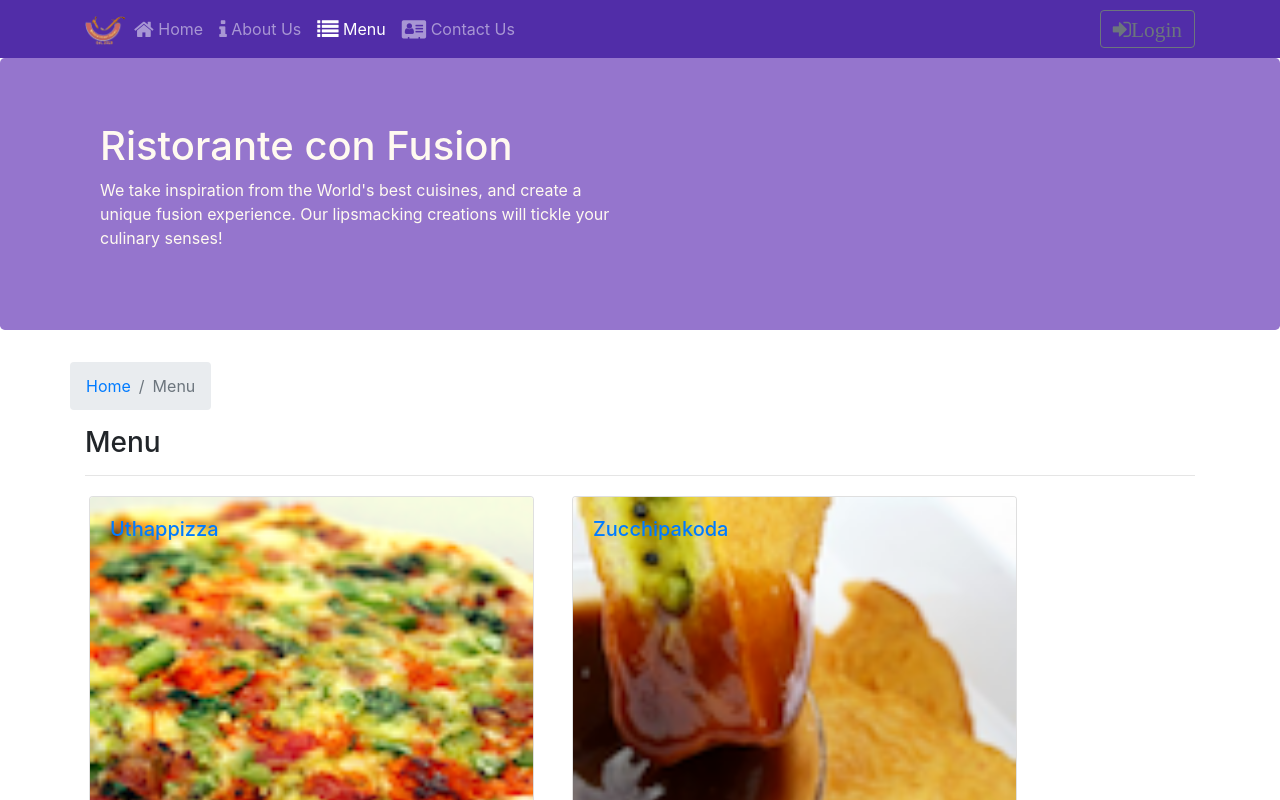
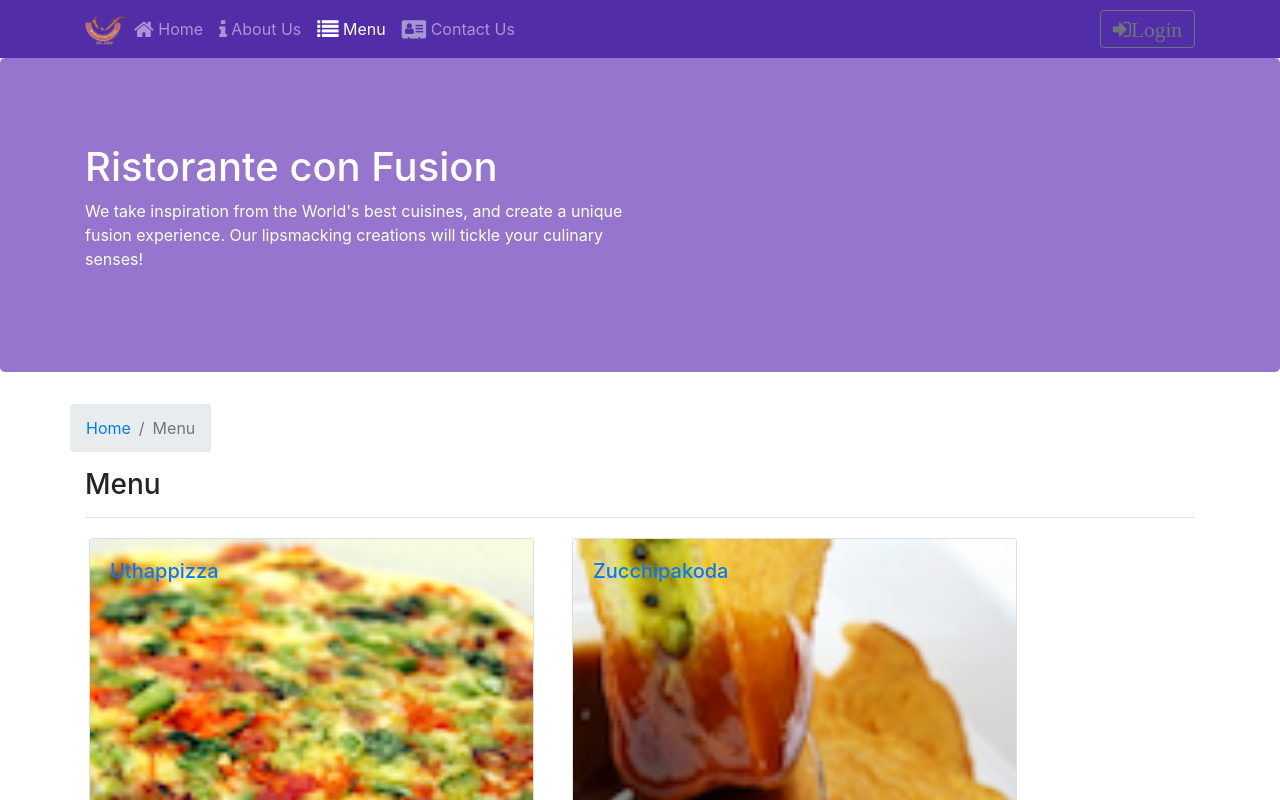
Before and after one commit to TungPhan2808/React, a React (Create React App) app: page /menu in a window 1280 px wide. Shown: the top 800 px of the page. Built offline with nearby package versions, Linux system fonts and the light colour scheme.

Commit message:
Intro. to Redux

```diff
--- a/package.json
+++ b/package.json
@@ -12,9 +12,11 @@
     "react": "^18.2.0",
     "react-dom": "^18.2.0",
     "react-popper": "0.9.2",
+    "react-redux": "^8.0.4",
     "react-router-dom": "4.2.2",
     "react-scripts": "5.0.1",
     "reactstrap": "5.0.0",
+    "redux": "^4.2.0",
     "web-vitals": "^2.1.0"
   },
   "scripts": {
--- a/src/App.js
+++ b/src/App.js
@@ -2,15 +2,21 @@ import React, { Component } from "react";
 import Main from "./components/MainComponent";
 import "./App.css";
 import { BrowserRouter } from "react-router-dom";
+import { Provider } from "react-redux";
+import { ConfigureStore } from "./redux/configureStore";
 //App is a React component class that receives parameters and calls props (properties)
+
+const store = ConfigureStore();
 class App extends Component {
   render() {
     return (
-      <BrowserRouter>
-        <div>
-          <Main />
-        </div>
-      </BrowserRouter>
+      <Provider store={store}>
+        <BrowserRouter>
+          <div className="App">
+            <Main />
+          </div>
+        </BrowserRouter>
+      </Provider>
     );
   }
 }
--- a/src/components/HeaderComponent.js
+++ b/src/components/HeaderComponent.js
@@ -15,6 +15,7 @@ import {
   FormGroup,
   Label,
   Input,
+  Card,
 } from "reactstrap";
 
 import { NavLink } from "react-router-dom";
@@ -102,7 +103,14 @@ class Header extends Component {
           </div>
         </Navbar>
         <Jumbotron>
-          <div className="container">
+          <Card
+            body
+            inverse
+            style={{
+              backgroundColor: "#9575CD",
+              borderColor: "#9575CD",
+            }}
+          >
             <div className="container">
               <div className="row row-header">
                 <div className="col-12 col-sm-6">
@@ -115,7 +123,7 @@ class Header extends Component {
                 </div>
               </div>
             </div>
-          </div>
+          </Card>
         </Jumbotron>
         <Modal
           isOpen={this.state.isModalOpen}
--- a/src/components/MainComponent.js
+++ b/src/components/MainComponent.js
@@ -1,28 +1,28 @@
 import Home from "./HomeComponent";
 import React, { Component } from "react";
 import Menu from "./MenuComponent";
-import { DISHES } from "../shared/dishes";
 import DishDetail from "./DishdetailComponent";
 import Header from "./HeaderComponent";
 import Footer from "./FooterComponent";
-import { Switch, Route, Redirect } from "react-router-dom";
+import { Switch, Route, Redirect, withRouter } from "react-router-dom";
 import Contact from "./ContactComponent";
-import { COMMENTS } from "../shared/comments";
-import { PROMOTIONS } from "../shared/promotions";
-import { LEADERS } from "../shared/leaders";
 import About from "./AboutComponent";
+import { connect } from "react-redux";
 //App is a React component class that receives parameters and calls props (properties)
+
+const mapStateToProps = (state) => {
+  return {
+    dishes: state.dishes,
+    comments: state.comments,
+    promotions: state.promotions,
+    leaders: state.leaders,
+  };
+};
 class Main extends Component {
   constructor(props) {
     super(props);
+  }
 
-    this.state = {
-      dishes: DISHES,
-      comments: COMMENTS,
-      promotions: PROMOTIONS,
-      leaders: LEADERS,
-    };
-  }
   // onDishSelect(dishId) {
   //   this.setState({ selectedDish: dishId });
   // }
@@ -30,22 +30,21 @@ class Main extends Component {
     const HomePage = () => {
       return (
         <Home
-          dish={this.state.dishes.filter((dish) => dish.featured)[0]}
-          promotion={this.state.promotions.filter((promo) => promo.featured)[0]}
-          leader={this.state.leaders.filter((leader) => leader.featured)[0]}
+          dish={this.props.dishes.filter((dish) => dish.featured)[0]}
+          promotion={this.props.promotions.filter((promo) => promo.featured)[0]}
+          leader={this.props.leaders.filter((leader) => leader.featured)[0]}
         />
       );
     };
-
     const DishWithId = ({ match }) => {
       return (
         <DishDetail
           dish={
-            this.state.dishes.filter(
+            this.props.dishes.filter(
               (dish) => dish.id === parseInt(match.params.dishId, 10)
             )[0]
           }
-          comments={this.state.comments.filter(
+          comments={this.props.comments.filter(
             (comment) => comment.dishId === parseInt(match.params.dishId, 10)
           )}
         />
@@ -53,7 +52,7 @@ class Main extends Component {
     };
 
     const AboutPage = () => {
-      return <About leaders={this.state.leaders} />;
+      return <About leaders={this.props.leaders} />;
     };
 
     return (
@@ -65,21 +64,7 @@ class Main extends Component {
           <Route
             exact
             path="/menu"
-            component={() => (
-              <div>
-                <Menu
-                  dishes={this.state.dishes}
-                  onClick={(dishId) => this.onDishSelect(dishId)}
-                />
-                {/* <DishDetail
-                  dish={
-                    this.state.dishes.filter(
-                      (dish) => dish.id === this.state.selectedDish
-                    )[0]
-                  }
-                /> */}
-              </div>
-            )}
+            component={() => <Menu dishes={this.props.dishes} />}
           />
           <Route path="/menu/:dishId" component={DishWithId} />
           <Route exact path="/contactus" component={Contact} />
@@ -91,4 +76,4 @@ class Main extends Component {
   }
 }
 
-export default Main;
+export default withRouter(connect(mapStateToProps)(Main));
--- /dev/null
+++ b/src/redux/configureStore.js
@@ -0,0 +1,11 @@
+import { createStore } from "redux";
+import { Reducer, initialState } from "./reducer";
+
+export const ConfigureStore = () => {
+  const store = createStore(
+    Reducer, // reducer
+    initialState // our initialState
+  );
+
+  return store;
+};
--- /dev/null
+++ b/src/redux/reducer.js
@@ -0,0 +1,15 @@
+import { DISHES } from "../shared/dishes";
+import { COMMENTS } from "../shared/comments";
+import { PROMOTIONS } from "../shared/promotions";
+import { LEADERS } from "../shared/leaders";
+
+export const initialState = {
+  dishes: DISHES,
+  comments: COMMENTS,
+  promotions: PROMOTIONS,
+  leaders: LEADERS,
+};
+
+export const Reducer = (state = initialState, action) => {
+  return state;
+};
```
Also changed, not shown: 1 other file (tests, documents, lock files or other folders).
